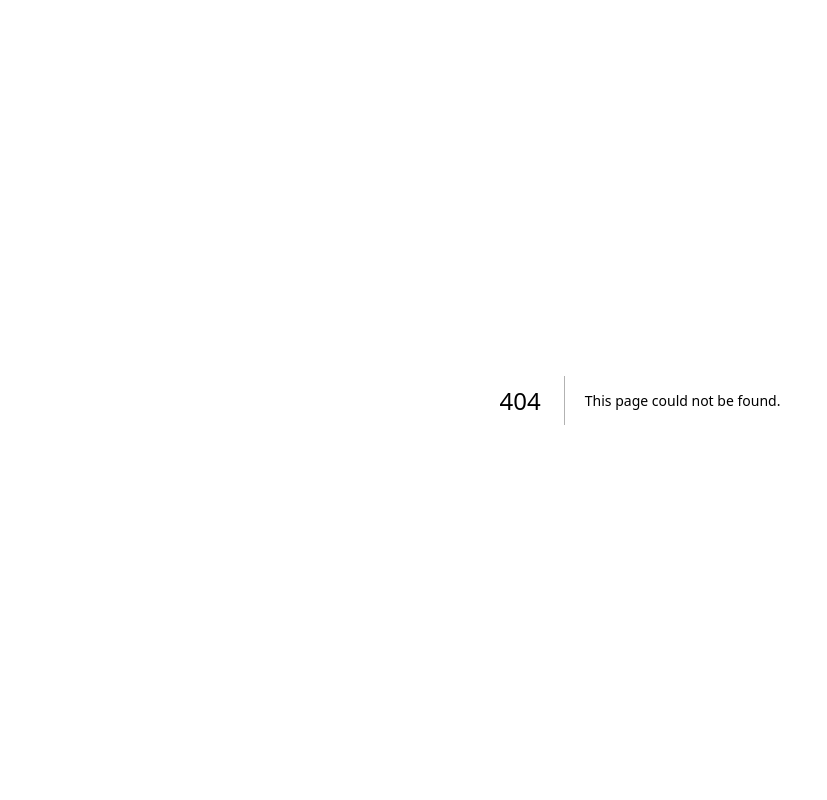
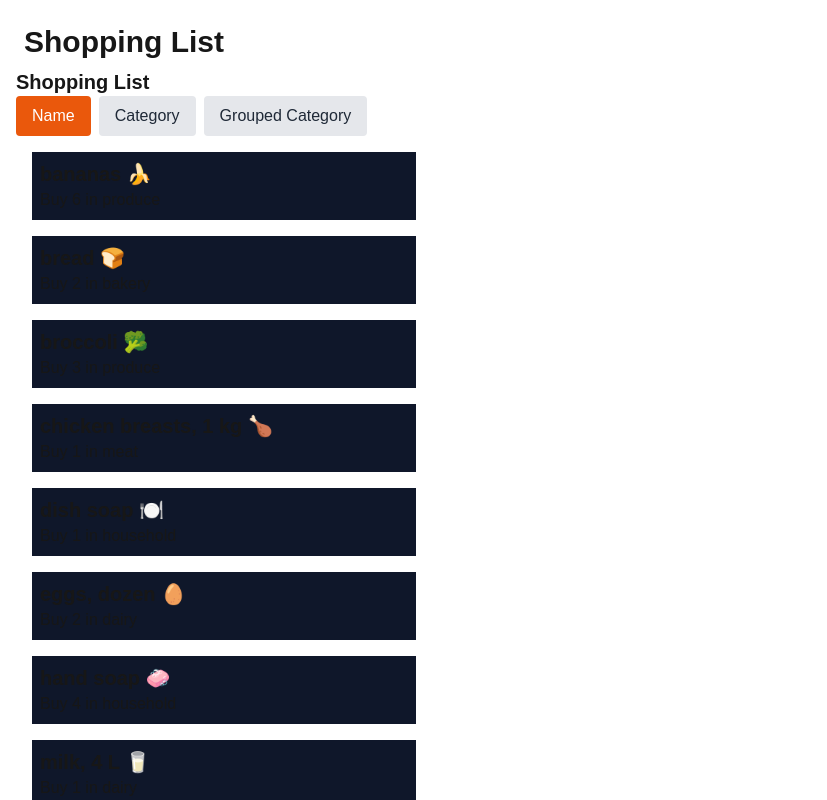
Before and after one commit to LSawford/cprg306-assignments, a Next.js app: page /week-6 in a window 1280 px wide. Before the commit this address had no page. Shown: the top 800 px of the page, without its empty margins (0-827 px from the left). Built offline with nearby package versions, Linux system fonts and the light colour scheme.

Commit message:
Week 6 Assignment
Started and completed week 6 assignment, using arrays and sorting functions

```diff
--- a/app/page.js
+++ b/app/page.js
@@ -11,6 +11,8 @@ export default function Home() {
       <p><Link href="./week-4/simple-counter">Week 4-Simple Counter</Link></p>
       <p><Link href="./week-4/advanced-counter">Week 4-Counter with props</Link></p>
       <p><Link href="./week-5/Assignment">Week 5 Assignment</Link></p>
+      <p><Link href="./week-6">Week 6 Assignment</Link></p>
+
 
 
 
--- a/app/week-5/Assignment/new-item.js
+++ b/app/week-5/Assignment/new-item.js
@@ -4,8 +4,8 @@ export default function NewItem({ quantity, increment, decrement }) {
     const [name, setName] = useState("");
     const [category, setCategory] = useState("Produce");
 
-    const handleSubmit = (e) => {
-        e.preventDefault();
+    const handleSubmit = (event) => {
+        event.preventDefault();
 
         const item = {
             name,
--- /dev/null
+++ b/app/week-6/item-list.js
@@ -0,0 +1,80 @@
+"use client";
+
+import React, { useState } from 'react';
+import Item from './item';
+import items from './items.json';
+
+const YourComponent = () => {
+    const [itemList, setItemList] = useState(items);
+    const [sortBy, setSortBy] = useState("name");
+    const [grouped, setGrouped] = useState(false);
+
+    const sortedItems = () => {
+        return [...itemList].sort((a, b) => {
+            if (sortBy === "name") {
+                return a.name.localeCompare(b.name);
+            } else if (sortBy === "category") {
+                return a.category.localeCompare(b.category);
+            }
+            return 0;
+        });
+    };
+
+    // Function to group items by category
+    const groupedItems = () => {
+        const grouped = sortedItems().reduce((acc, item) => {
+            const category = item.category.charAt(0).toUpperCase() + item.category.slice(1);
+            if (!acc[category]) {
+                acc[category] = [];
+            }
+            acc[category].push(item);
+            return acc;
+        }, {});
+
+        return Object.entries(grouped).sort((a, b) => a[0].localeCompare(b[0]));
+    };
+
+    return (
+        <div>
+            <h2 className="text-xl font-bold">Shopping List</h2>
+            <div className="mb-4 flex space-x-2">
+                <button
+                    onClick={() => { setSortBy("name"); setGrouped(false); }}
+                    className={`px-4 py-2 rounded ${sortBy === "name" ? 'bg-orange-600 text-white' : 'bg-gray-200 text-gray-800'} transition-colors duration-300`}
+                >
+                    Name
+                </button>
+                <button
+                    onClick={() => { setSortBy("category"); setGrouped(false); }}
+                    className={`px-4 py-2 rounded ${sortBy === "category" ? 'bg-orange-600 text-white' : 'bg-gray-200 text-gray-800'} transition-colors duration-300`}
+                >
+                    Category
+                </button>
+                <button
+                    onClick={() => { setGrouped(true); setSortBy(null); }}
+                    className={`px-4 py-2 rounded ${grouped ? 'bg-orange-600 text-white' : 'bg-gray-200 text-gray-800'} transition-colors duration-300`}
+                >
+                    Grouped Category
+                </button>
+            </div>
+
+
+            {grouped ? (
+                groupedItems().map(([category, items]) => (
+                    <div key={category} className="mb-4">
+                        <h3 className="font-bold text-lg capitalize">{category}</h3>
+                        {items.map(item => (
+                            <Item key={item.id} {...item} />
+                        ))}
+                    </div>
+                ))
+            ) : (
+                sortedItems().map(item => (
+                    <Item key={item.id} {...item} />
+                ))
+            )}
+        </div>
+    );
+};
+
+export default YourComponent;
--- /dev/null
+++ b/app/week-6/item.js
@@ -0,0 +1,16 @@
+import React from 'react';
+import ItemList from './item-list';
+
+function Item({name,quantity,category}) {
+    return (
+        <ul className='p-2 m-4 bg-slate-900 max-w-sm'>
+        <li>
+            <h2 className='text-xl font-bold'>{name}</h2>
+            <p> Buy {quantity} in {category}</p>
+        </li>
+
+        </ul>
+    );
+}
+
+export default Item;
--- /dev/null
+++ b/app/week-6/items.json
@@ -0,0 +1,74 @@
+[
+    {
+      "id": "1h2GJKH12gkHG31h1H",
+      "name": "milk, 4 L 🥛",
+      "quantity": 1,
+      "category": "dairy"
+    },
+    {
+      "id": "2KJH3k2j3H1k2J3K1H",
+      "name": "bread 🍞",
+      "quantity": 2,
+      "category": "bakery"
+    },
+    {
+      "id": "3h2KJH3k2j3H1k2J3",
+      "name": "eggs, dozen 🥚",
+      "quantity": 2,
+      "category": "dairy"
+    },
+    {
+      "id": "4k2J3K1H2GJKH12gk",
+      "name": "bananas 🍌",
+      "quantity": 6,
+      "category": "produce"
+    },
+    {
+      "id": "5H1h1H2KJH3k2j3H",
+      "name": "broccoli 🥦",
+      "quantity": 3,
+      "category": "produce"
+    },
+    {
+      "id": "6H1k2J3K1H2GJKH1",
+      "name": "chicken breasts, 1 kg 🍗",
+      "quantity": 1,
+      "category": "meat"
+    },
+    {
+      "id": "7gkHG31h1H2KJH3k",
+      "name": "pasta sauce 🍝",
+      "quantity": 3,
+      "category": "canned goods"
+    },
+    {
+      "id": "8j3H1k2J3K1H2GJK",
+      "name": "spaghetti, 454 g 🍝",
+      "quantity": 2,
+      "category": "dry goods"
+    },
+    {
+      "id": "9H12gkHG31h1H2KJ",
+      "name": "toilet paper, 12 pack 🧻",
+      "quantity": 1,
+      "category": "household"
+    },
+    {
+      "id": "10H3k2j3H1k2J3K1",
+      "name": "paper towels, 6 pack",
+      "quantity": 1,
+      "category": "household"
+    },
+    {
+      "id": "11k2J3K1H2GJKH12",
+      "name": "dish soap 🍽️",
+      "quantity": 1,
+      "category": "household"
+    },
+    {
+      "id": "12GJKH12gkHG31h1",
+      "name": "hand soap 🧼",
+      "quantity": 4,
+      "category": "household"
+    }
+  ]
--- /dev/null
+++ b/app/week-6/page.js
@@ -0,0 +1,13 @@
+import React from 'react';
+import ItemList from './item-list.js';
+
+function Page() {
+  return (
+    <main className="p-4">
+      <h1 className="text-3xl font-bold m-2 ">Shopping List</h1>
+      <ItemList />
+    </main>
+  );
+}
+
+export default Page;
```
